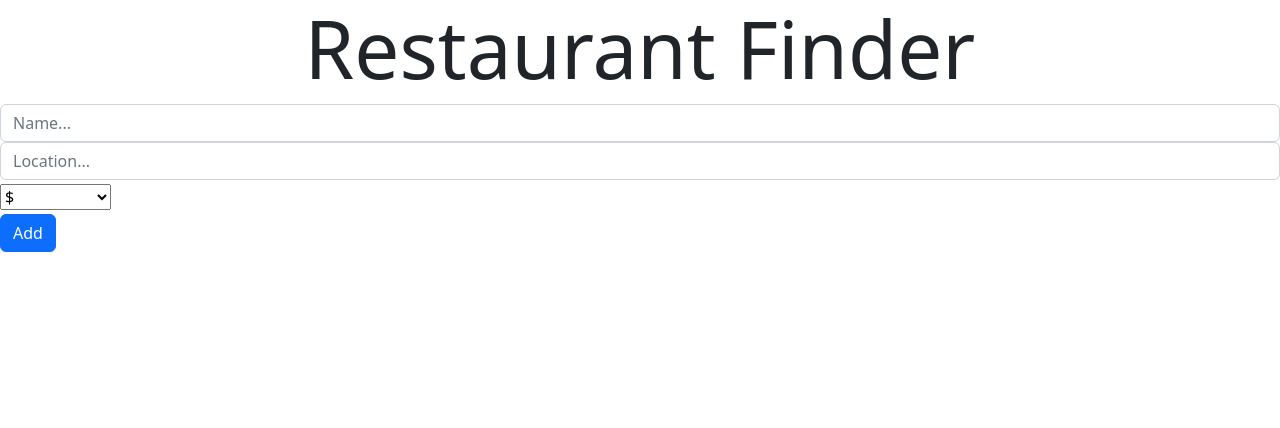
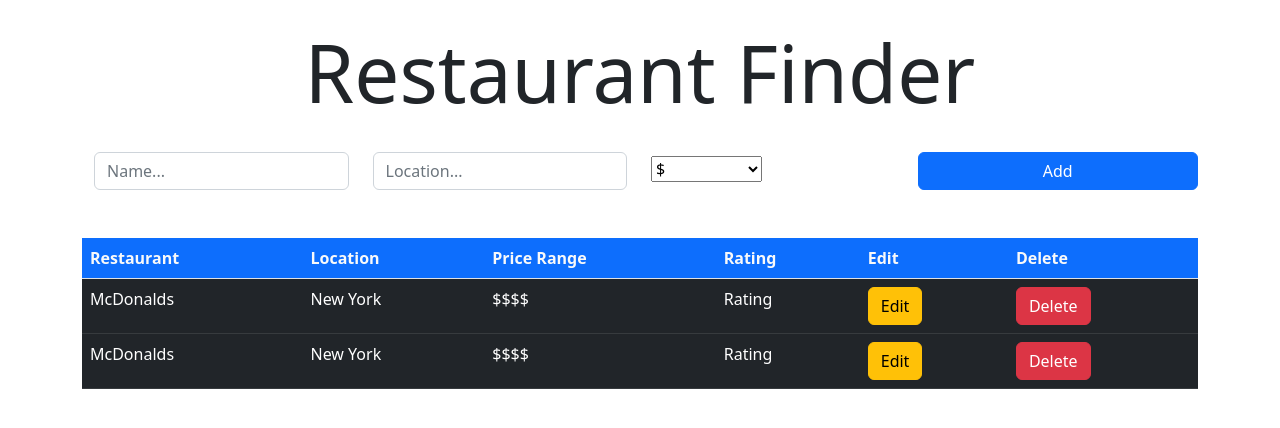
Before and after one commit to knn3/RestaurantReview, a React (Create React App) app in the folder client/: page / in a window 1280 px wide. Shown: the top 428 px of the page. Built offline with nearby package versions, Linux system fonts and the light colour scheme.

Commit message:
Finished home page layout

```diff
--- a/client/src/components/AddRestaurant.jsx
+++ b/client/src/components/AddRestaurant.jsx
@@ -1,10 +1,10 @@
 import React from 'react'
 
 const AddRestaurant = () => {
-  return (
-    <div className="mb-4">
+    return (
+    <div className="mb-4 container">
       <form action="">
-        <div className="form-row">
+        <div className="row">
           <div className="col">
             <input type="text" className="form-control" placeholder="Name..." />
           </div>
@@ -25,7 +25,7 @@ const AddRestaurant = () => {
               <option value="5">$$$$$</option>
             </select>
           </div>
-          <button className='btn btn-primary'>Add</button>
+          <button className="col btn btn-primary">Add</button>
         </div>
       </form>
     </div>
--- a/client/src/components/RestaurantLists.jsx
+++ b/client/src/components/RestaurantLists.jsx
@@ -0,0 +1,48 @@
+import React from 'react'
+
+const RestaurantLists = () => {
+  return (
+    <div className="list-group">
+      <table className="table table-hover">
+        <thead>
+          <tr className="bg-primary text-light">
+            <th scope="col">Restaurant</th>
+            <th scope="col">Location</th>
+            <th scope="col">Price Range</th>
+            <th scope="col">Rating</th>
+            <th scope="col">Edit</th>
+            <th scope="col">Delete</th>
+          </tr>
+        </thead>
+        <tbody className="table-dark">
+          <tr>
+            <td>McDonalds</td>
+            <td>New York</td>
+            <td>$$$$</td>
+            <td>Rating</td>
+            <td>
+              <button className="btn btn-warning">Edit</button>
+            </td>
+            <td>
+              <button className="btn btn-danger">Delete</button>
+            </td>
+          </tr>
+          <tr>
+            <td>McDonalds</td>
+            <td>New York</td>
+            <td>$$$$</td>
+            <td>Rating</td>
+            <td>
+              <button className="btn btn-warning">Edit</button>
+            </td>
+            <td>
+              <button className="btn btn-danger">Delete</button>
+            </td>
+          </tr>
+        </tbody>
+      </table>
+    </div>
+  );
+}
+
+export default RestaurantLists
--- a/client/src/routes/Home.jsx
+++ b/client/src/routes/Home.jsx
@@ -1,14 +1,20 @@
 import React from 'react'
 import AddRestaurant from '../components/AddRestaurant'
 import Header from '../components/Header'
+import RestaurantLists from '../components/RestaurantLists'
 
 const Home = () => {
   return (
-      <div>
-          <Header />
-          <AddRestaurant/>
+    <div className='container'>
+      <br />
+      <Header />
+      <br />
+      <AddRestaurant />
+      <br />
+      <RestaurantLists />
+      <br />
     </div>
-  )
+  );
 }
 
 export default Home
```
